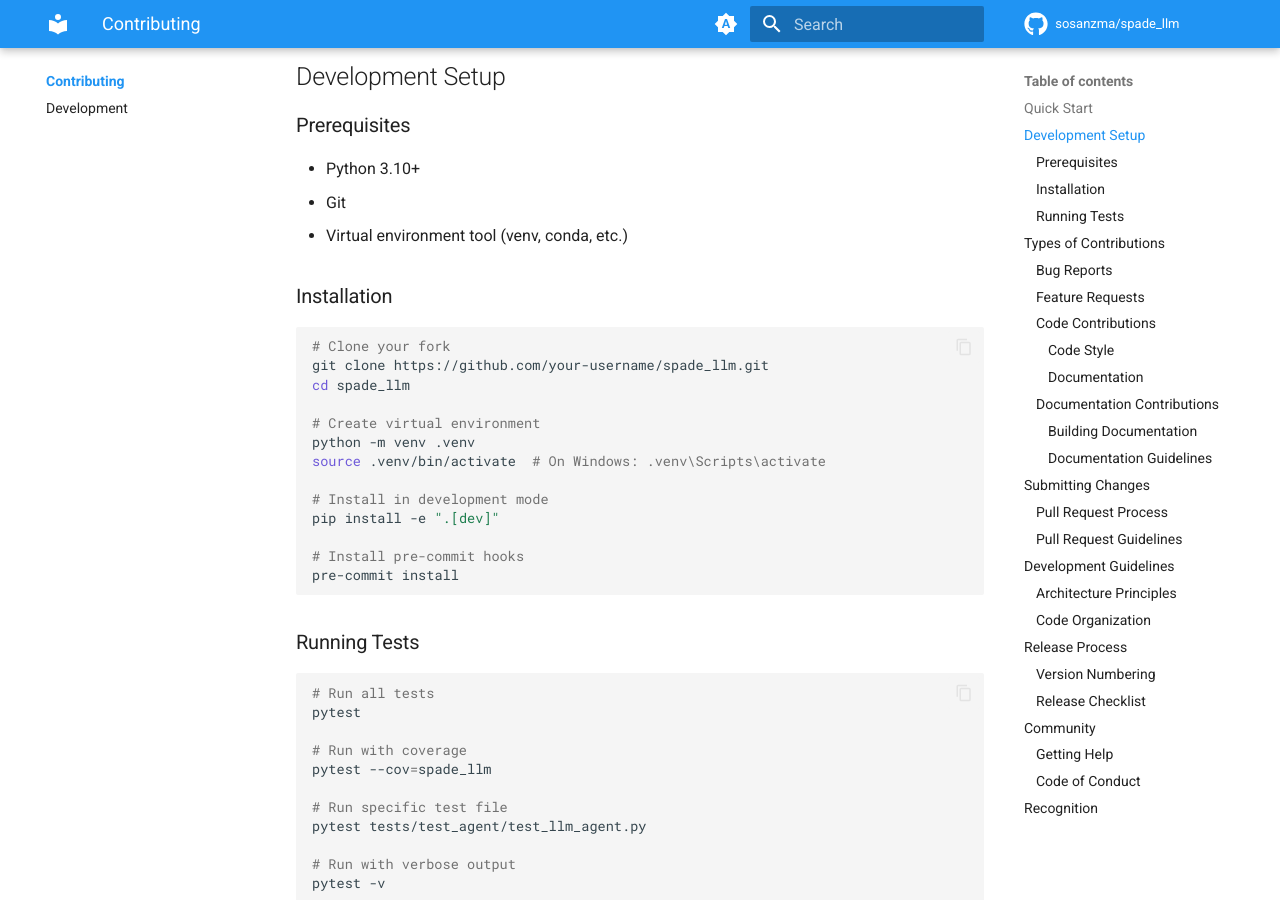
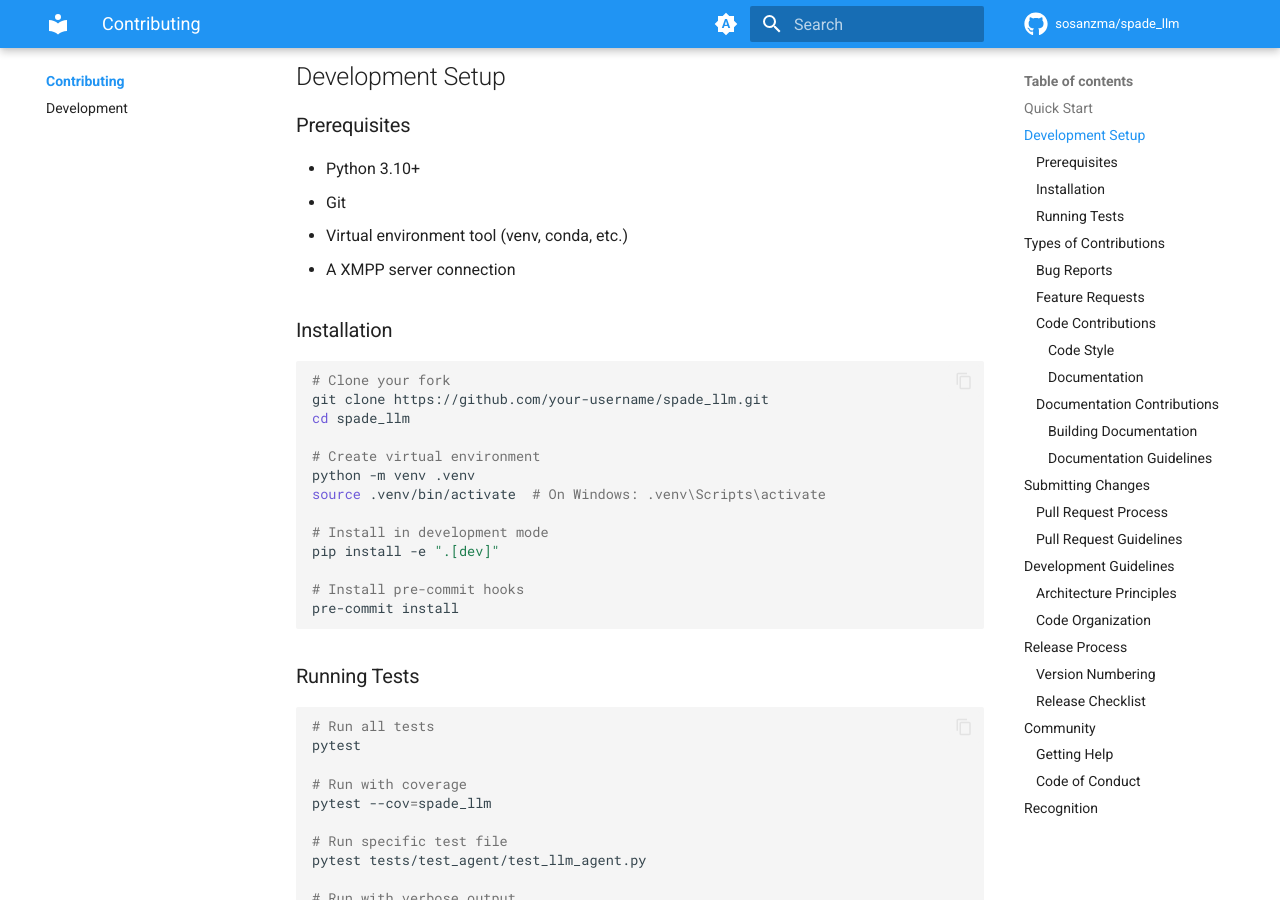
Before and after one commit to sosanzma/spade_llm, an MkDocs documentation site: the page built from docs/docs/contributing/index.md, in a window 1280 px wide and 900 px high, scrolled down 485 px. Built offline with MkDocs 1.6.1 and Material for MkDocs 9.7.7, drawn with Linux system fonts in a browser that asks for light colours; comment, search, counter and statistics services are not loaded.

Commit message:
trigger docs rebuil pages

```diff
--- a/docs/docs/contributing/index.md
+++ b/docs/docs/contributing/index.md
@@ -17,6 +17,7 @@ We welcome contributions to SPADE_LLM! This guide will help you get started.
 - Python 3.10+
 - Git
 - Virtual environment tool (venv, conda, etc.)
+- A XMPP server connection
 
 ### Installation
 
```
